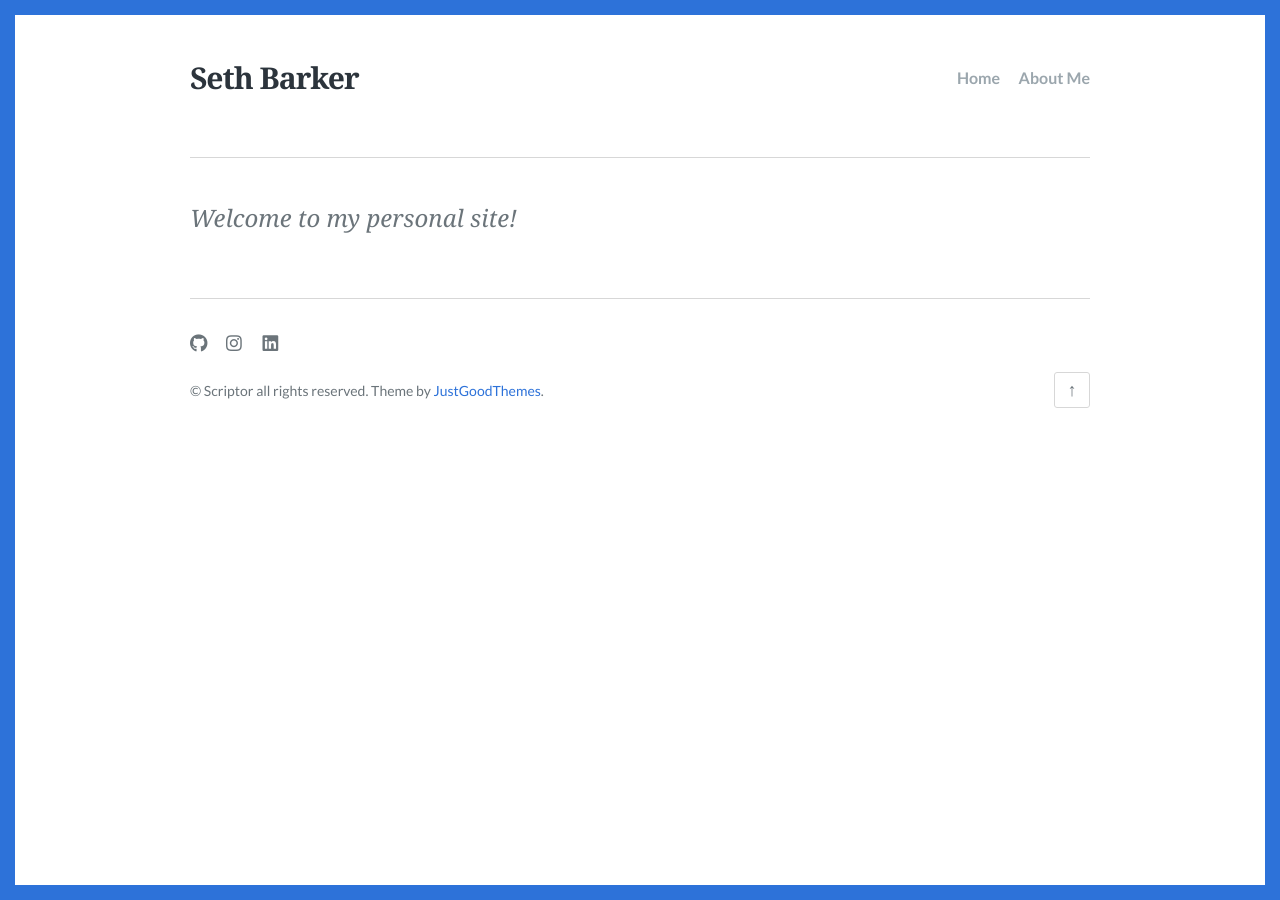
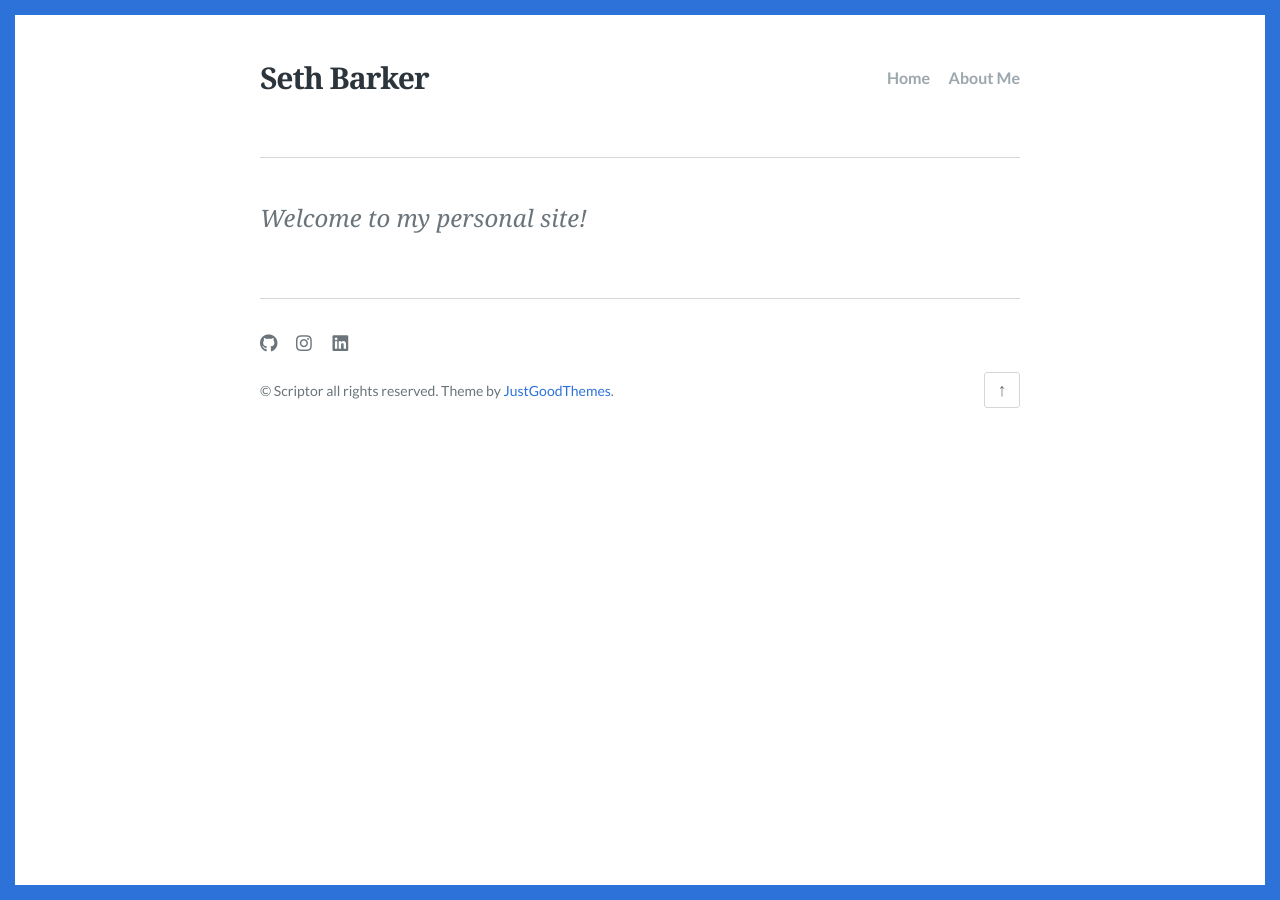
Before and after one commit to sethbarker/sethbarker.github.io, a Jekyll site: the page built from index.html, in a window 1280 px wide. Built offline with Jekyll 4.4.1, drawn with Linux system fonts in a browser that asks for light colours; some web fonts are replaced; the list of posts is cut into pages by our own code.

Commit message:
Update _structure.scss

```diff
--- a/_sass/_structure.scss
+++ b/_sass/_structure.scss
@@ -4,5 +4,5 @@
 
 .inner {
   margin: 0 auto;
-  max-width: 900px;
+  max-width: 760px;
 }
```
